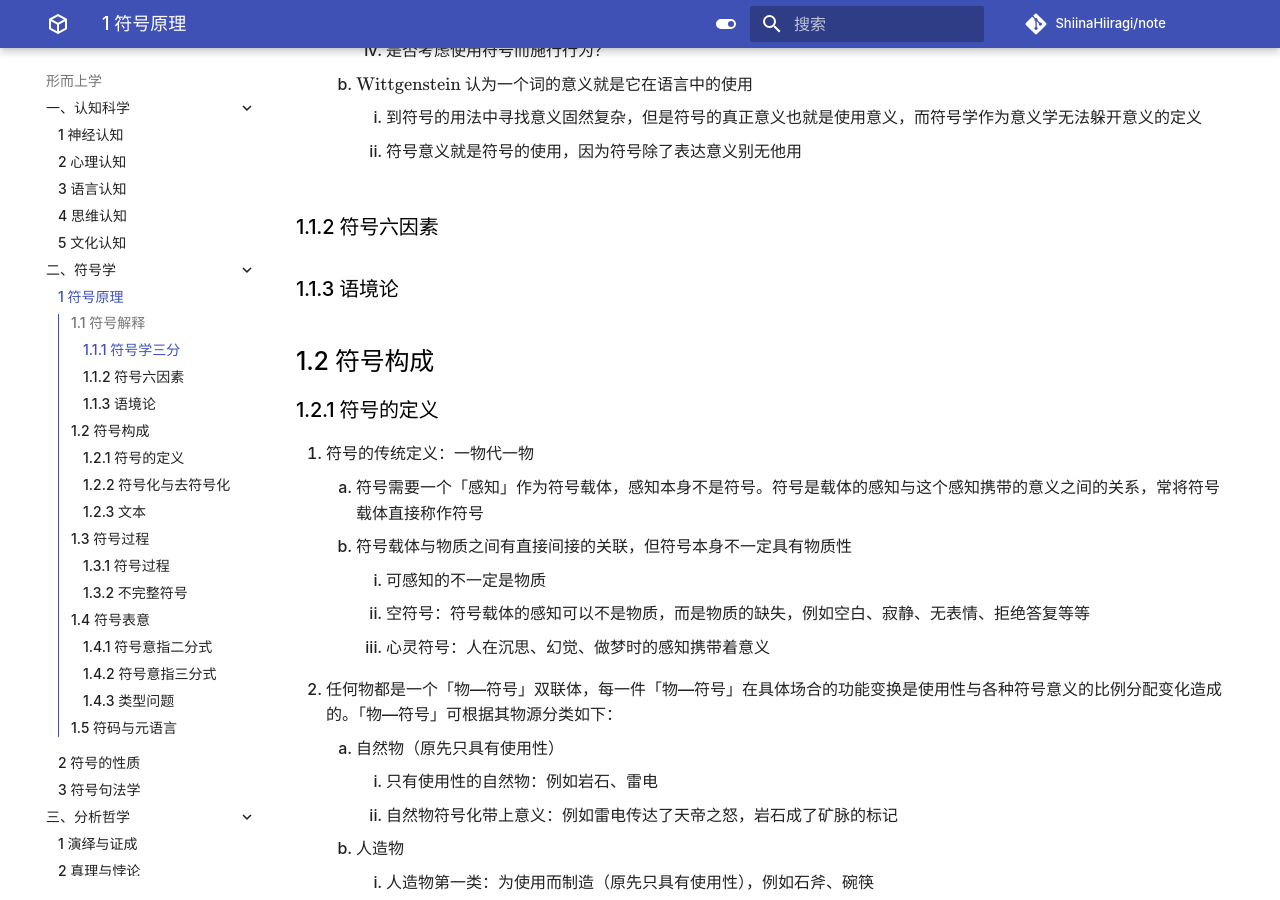
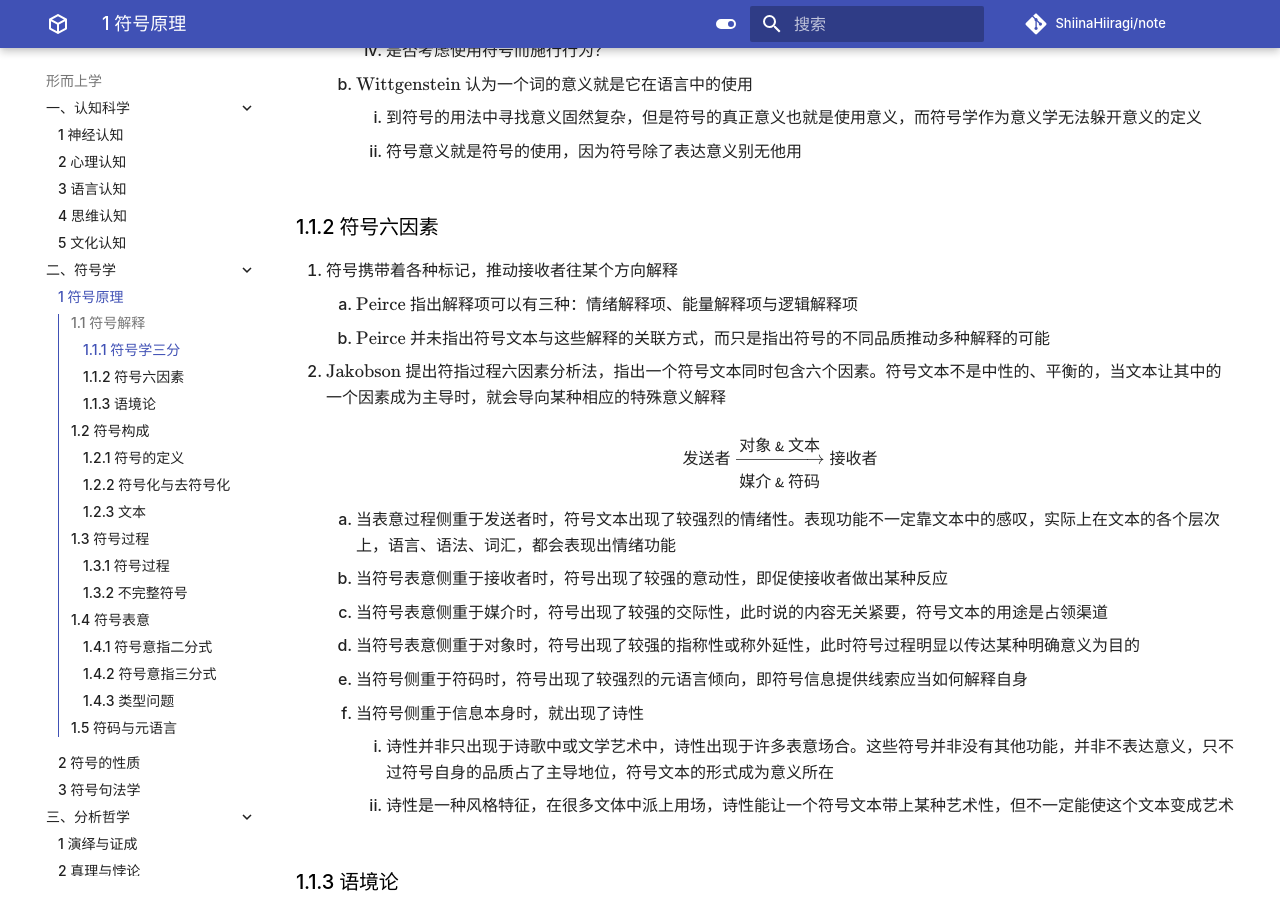
Before and after one commit to ShiinaHiiragi/note, an MkDocs documentation site: the page built from docs/meta/sign/prin.md, in a window 1280 px wide and 900 px high, scrolled down 935 px. Built offline with MkDocs 1.6.1 and Material for MkDocs 9.7.7, drawn with Linux system fonts in a browser that asks for light colours; comment, search, counter and statistics services are not loaded; some of the changed text lies outside the part shown.

```diff
--- a/docs/meta/sign/prin.md
+++ b/docs/meta/sign/prin.md
@@ -33,6 +33,23 @@
         2. 符号意义就是符号的使用，因为符号除了表达意义别无他用
 
 ### 1.1.2 符号六因素
+1. 符号携带着各种标记，推动接收者往某个方向解释
+    1. $\text{Peirce}$ 指出解释项可以有三种：情绪解释项、能量解释项与逻辑解释项
+    2. $\text{Peirce}$ 并未指出符号文本与这些解释的关联方式，而只是指出符号的不同品质推动多种解释的可能
+2. $\text{Jakobson}$ 提出符指过程六因素分析法，指出一个符号文本同时包含六个因素。符号文本不是中性的、平衡的，当文本让其中的一个因素成为主导时，就会导向某种相应的特殊意义解释
+
+    $$
+    \textsf{发送者} \xrightarrow[\textsf{媒介 & 符码} \quad]{\textsf{对象 & 文本} \quad} \textsf{接收者}
+    $$
+
+    1. 当表意过程侧重于发送者时，符号文本出现了较强烈的情绪性。表现功能不一定靠文本中的感叹，实际上在文本的各个层次上，语言、语法、词汇，都会表现出情绪功能
+    2. 当符号表意侧重于接收者时，符号出现了较强的意动性，即促使接收者做出某种反应
+    3. 当符号表意侧重于媒介时，符号出现了较强的交际性，此时说的内容无关紧要，符号文本的用途是占领渠道
+    4. 当符号表意侧重于对象时，符号出现了较强的指称性或称外延性，此时符号过程明显以传达某种明确意义为目的
+    5. 当符号侧重于符码时，符号出现了较强烈的元语言倾向，即符号信息提供线索应当如何解释自身
+    6. 当符号侧重于信息本身时，就出现了诗性
+        1. 诗性并非只出现于诗歌中或文学艺术中，诗性出现于许多表意场合。这些符号并非没有其他功能，并非不表达意义，只不过符号自身的品质占了主导地位，符号文本的形式成为意义所在
+        2. 诗性是一种风格特征，在很多文体中派上用场，诗性能让一个符号文本带上某种艺术性，但不一定能使这个文本变成艺术
 
 ### 1.1.3 语境论
 
@@ -235,7 +252,7 @@
         6. 三层分节系统，例如摄影
 
 ### 1.4.2 符号意指三分式
-1. $\text{Pierce}$ 提出的符号三元素方案得到了当代符号学界的广泛支持
+1. $\text{Peirce}$ 提出的符号三元素方案得到了当代符号学界的广泛支持
     1. 符号的可感知部分，称为再现体（有时也称符号或符号载体），相当于 $\text{Saussure}$ 的能指
     2. 符号所代替的是对象，而符号引发的思想称为符号的解释项，两者相当于 $\text{Saussure}$ 的所指
         1. 对象比较固定，在符号的文本表意过程中就确定了
@@ -243,7 +260,7 @@
 2. 无限衍义：在接收者心里，每个解释项都可以变成一个新的再现体，构成无尽头的一系列相继的解释项
     1. 符号表意必然是无限衍义：符号过程在定义上不可能终结，因为解释符号的符号依然需要另一个符号来解释
         1. 符号的意义本身就是无限衍义的过程，不用衍义就无法讨论意义，意义本身就是衍义。因此符号学本质上是动力性的
-        2. $\text{Pierce}$ 认为无限衍义是人的思想方式的本质特征，符号意义只有在对抗与衍生中才真正成为意义
+        2. $\text{Peirce}$ 认为无限衍义是人的思想方式的本质特征，符号意义只有在对抗与衍生中才真正成为意义
         3. 在实践中，表意能被打断却不可能被终结
     2. $\text{Eco}$ 在无限衍义的基础上提出封闭漂流概念，即符号衍义是不必追溯的
         1. 无限衍义并不是同一个符号的累加解释，而是不断更换成新的符号
@@ -273,18 +290,18 @@
     2. $\text{Eco}$ 认为试推法的提出与解释循环有应和之处
         1. 试推法与解释循环的共同前提是无法最后确定真相，只能渐渐靠拢真相
         2. 在诠释循环中取得理解是一种社会文化行为，而试推法也是一种文化行为，是一种非严格逻辑的认知方式
-4. 普遍三分论：$\text{Pierce}$ 认为符号表意可以产生的解释项分成三种
+4. 普遍三分论：$\text{Peirce}$ 认为符号表意可以产生的解释项分成三种
     1. 呈符：呈符解释项只是一种可能的解释，也称作即刻解释项
     2. 述符：述符解释项是描述语句，也称作动态解释项
     3. 议符：议符解释项则是本身具有合理性，也称作终结解释项
 
     以上三者大致上接近符号解释的感知、接收、理解三步
 
-    1. 三类解释项与 $\text{Pierce}$ 对符号的三分 (质符、单符、型符) 相应
+    1. 三类解释项与 $\text{Peirce}$ 对符号的三分 (质符、单符、型符) 相应
         1. 符号的第一性即显现性，质符与任何其他事物没有联系
         2. 当它形成一个要求接收者解释的刺激，就获得了第二性
         3. 然后出现的是第三性：人们就会对于所看到的事物形成一个判断，那个判断断言知觉的对象具有某些一般的特征
-    2. $\text{Pierce}$ 的三分理论普遍化为符号学的根本规律
+    2. $\text{Peirce}$ 的三分理论普遍化为符号学的根本规律
 
         <div class="text-table">
 
@@ -303,7 +320,7 @@
 ### 1.4.3 类型问题
 1. 符号表意的对象是否是殊相
     1. $\text{Saussure}$ 认为所指必然是个概念，不是具体的个别物
-    2. $\text{Pierce}$ 把符号与对象的关系分成三种
+    2. $\text{Peirce}$ 把符号与对象的关系分成三种
         1. 质符：即符号载体
         2. 单符：符号的每次出现，后来改称个别符
         3. 型符：指向概念的符号，后来改称类型符
```
Also changed, not shown: docs/meta/logic/syntax.md (+1 -1 lines).
